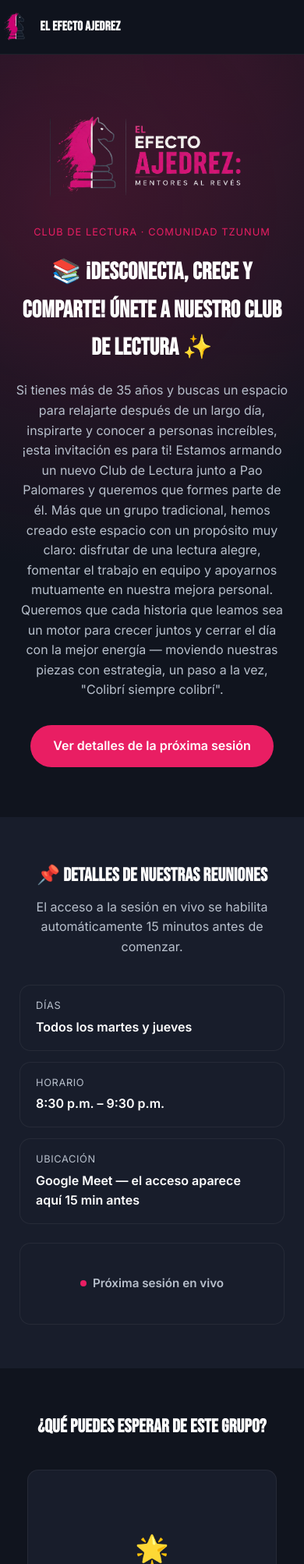
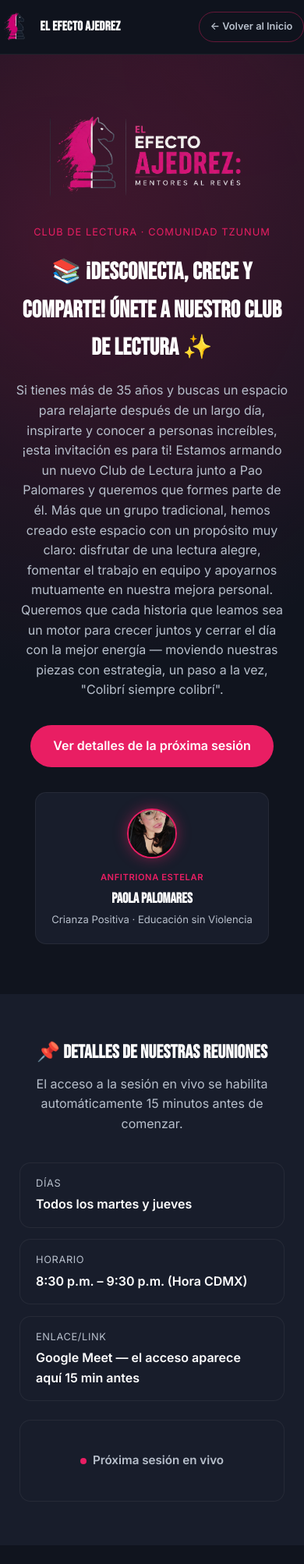
Before and after one commit to dacadomx-collab/efecto-ajedrez, a PHP site: page /club-lectura.html in a window 390 px wide. Shown: the top 2006 px of the page at 78% size. Run offline with PHP 8.4, Linux system fonts and the light colour scheme.

Commit message:
foto de Pao Palomares
foto de Pao Palomares

```diff
--- a/assets/css/main.css
+++ b/assets/css/main.css
@@ -743,6 +743,170 @@ a {
     color: var(--ajedrez-accent);
 }
 
+/* ── BOTÓN "VOLVER AL INICIO" (header, club-lectura.html) ─────────────────── */
+
+.site-header__back-btn {
+    display: inline-flex;
+    align-items: center;
+    gap: 0.4rem;
+    padding: 0.55rem 1.1rem;
+    border-radius: 999px;
+    border: 1px solid rgba(233, 30, 99, 0.4);
+    color: var(--ajedrez-text-muted);
+    text-decoration: none;
+    font-size: 0.85rem;
+    font-weight: 600;
+    transition: color 0.18s ease, border-color 0.18s ease, background-color 0.18s ease;
+}
+
+.site-header__back-btn:hover {
+    color: var(--ajedrez-text);
+    border-color: var(--ajedrez-accent);
+    background-color: var(--ajedrez-accent-soft);
+}
+
+/* ── PERFIL DE LA ANFITRIONA — Paola Palomares ────────────────────────────── */
+
+.club-host-card {
+    display: inline-flex;
+    align-items: center;
+    gap: 1rem;
+    margin: 2rem auto 0;
+    padding: 0.75rem 1.5rem 0.75rem 0.75rem;
+    background-color: var(--ajedrez-bg-elevated);
+    border: 1px solid rgba(255, 255, 255, 0.06);
+    border-radius: 999px;
+    text-align: left;
+}
+
+.club-host-card__photo {
+    width: 64px;
+    height: 64px;
+    border-radius: 50%;
+    object-fit: cover;
+    border: 2px solid var(--ajedrez-accent);
+    box-shadow: 0 0 18px rgba(233, 30, 99, 0.45);
+}
+
+.club-host-card__info {
+    display: flex;
+    flex-direction: column;
+    gap: 0.15rem;
+}
+
+.club-host-card__eyebrow {
+    color: var(--ajedrez-accent);
+    text-transform: uppercase;
+    letter-spacing: 0.05em;
+    font-size: 0.7rem;
+    font-weight: 700;
+}
+
+.club-host-card__name {
+    font-family: var(--font-heading);
+    font-size: 1.15rem;
+    font-weight: 700;
+    margin: 0;
+    color: var(--ajedrez-text);
+}
+
+.club-host-card__role {
+    font-family: var(--font-base);
+    color: var(--ajedrez-text-muted);
+    font-size: 0.82rem;
+    margin: 0;
+}
+
+/* ── BOTÓN FLOTANTE SCROLL-TO-TOP ──────────────────────────────────────────── */
+
+.club-scroll-top {
+    position: fixed;
+    right: 1.25rem;
+    bottom: 1.25rem;
+    z-index: 60;
+    width: 46px;
+    height: 46px;
+    border-radius: 50%;
+    border: none;
+    background-color: var(--ajedrez-accent);
+    color: var(--ajedrez-text);
+    font-size: 1.2rem;
+    line-height: 1;
+    cursor: pointer;
+    opacity: 0;
+    transform: translateY(12px);
+    pointer-events: none;
+    box-shadow: 0 8px 24px rgba(233, 30, 99, 0.35);
+    transition: opacity 0.22s ease, transform 0.22s ease;
+}
+
+.club-scroll-top.is-active {
+    opacity: 1;
+    transform: translateY(0);
+    pointer-events: auto;
+}
+
+.club-scroll-top:hover {
+    transform: translateY(-3px);
+}
+
+/* ── BANNER PROMOCIONAL "CÍRCULO DE LECTURA" (index.php) ──────────────────── */
+
+.club-promo {
+    background:
+        radial-gradient(circle at 15% 30%, var(--ajedrez-accent-soft), transparent 55%),
+        var(--ajedrez-bg-elevated);
+    border: 1px solid rgba(255, 255, 255, 0.06);
+    border-radius: var(--radius-base);
+    padding: 2.25rem 1.75rem;
+    display: flex;
+    flex-wrap: wrap;
+    align-items: center;
+    justify-content: center;
+    gap: 1.75rem;
+    text-align: left;
+}
+
+.club-promo__avatar {
+    width: 88px;
+    height: 88px;
+    border-radius: 50%;
+    object-fit: cover;
+    border: 2px solid var(--ajedrez-accent);
+    box-shadow: 0 0 18px rgba(233, 30, 99, 0.45);
+    flex-shrink: 0;
+}
+
+.club-promo__body {
+    flex: 1 1 320px;
+    max-width: 520px;
+}
+
+.club-promo__eyebrow {
+    display: inline-block;
+    color: var(--ajedrez-accent);
+    text-transform: uppercase;
+    letter-spacing: 0.06em;
+    font-size: 0.78rem;
+    font-weight: 700;
+    margin-bottom: 0.4rem;
+}
+
+.club-promo__title {
+    font-family: var(--font-heading);
+    font-size: clamp(1.2rem, 2.6vw, 1.6rem);
+    margin: 0 0 0.5rem;
+}
+
+.club-promo__text {
+    color: var(--ajedrez-text-muted);
+    margin: 0;
+}
+
+.club-promo__cta {
+    flex-shrink: 0;
+}
+
 /* ── RESPONSIVE — MOBILE FIRST ────────────────────────────────────────────── */
 
 @media (max-width: 720px) {
@@ -761,4 +925,25 @@ a {
     .club-modal__panel {
         padding: 1.75rem 1.5rem;
     }
+
+    .site-header__back-btn {
+        padding: 0.5rem 0.85rem;
+        font-size: 0.8rem;
+    }
+
+    .club-host-card {
+        flex-direction: column;
+        text-align: center;
+        border-radius: var(--radius-base);
+        padding: 1.25rem;
+    }
+
+    .club-host-card__info {
+        align-items: center;
+    }
+
+    .club-promo {
+        flex-direction: column;
+        text-align: center;
+    }
 }
--- a/assets/js/main.js
+++ b/assets/js/main.js
@@ -1,6 +1,7 @@
 document.addEventListener('DOMContentLoaded', function () {
     initLeadForm();
     initClubLectura();
+    initScrollTop();
 });
 
 function initLeadForm() {
@@ -161,3 +162,20 @@ function hideClubModal(modal) {
     modal.classList.remove('is-visible');
     modal.setAttribute('aria-hidden', 'true');
 }
+
+/* ── BOTÓN FLOTANTE SCROLL-TO-TOP ──────────────────────────────────────────── */
+
+function initScrollTop() {
+    const btn = document.getElementById('btn-scroll-top');
+    if (!btn) {
+        return;
+    }
+
+    window.addEventListener('scroll', function () {
+        btn.classList.toggle('is-active', window.scrollY > 400);
+    });
+
+    btn.addEventListener('click', function () {
+        window.scrollTo({ top: 0, behavior: 'smooth' });
+    });
+}
--- a/club-lectura.html
+++ b/club-lectura.html
@@ -31,6 +31,7 @@
                 <img src="assets/img/logo.png" alt="El Efecto Ajedrez: Mentores al Revés" class="site-header__logo">
                 <span class="site-header__brand-name">El Efecto Ajedrez</span>
             </a>
+            <a href="index.php" class="site-header__back-btn">← Volver al Inicio</a>
         </div>
     </header>
 
@@ -44,6 +45,15 @@
                     Si tienes más de 35 años y buscas un espacio para relajarte después de un largo día, inspirarte y conocer a personas increíbles, ¡esta invitación es para ti! Estamos armando un nuevo Club de Lectura junto a Pao Palomares y queremos que formes parte de él. Más que un grupo tradicional, hemos creado este espacio con un propósito muy claro: disfrutar de una lectura alegre, fomentar el trabajo en equipo y apoyarnos mutuamente en nuestra mejora personal. Queremos que cada historia que leamos sea un motor para crecer juntos y cerrar el día con la mejor energía — moviendo nuestras piezas con estrategia, un paso a la vez, "Colibrí siempre colibrí".
                 </p>
                 <a href="#detalles" class="btn btn--primary">Ver detalles de la próxima sesión</a>
+
+                <div class="club-host-card">
+                    <img src="assets/img/PaoPalomares.jpeg" alt="Paola Palomares — Anfitriona del Club de Lectura" class="club-host-card__photo">
+                    <div class="club-host-card__info">
+                        <span class="club-host-card__eyebrow">Anfitriona Estelar</span>
+                        <p class="club-host-card__name">Paola Palomares</p>
+                        <p class="club-host-card__role">Crianza Positiva · Educación sin Violencia</p>
+                    </div>
+                </div>
             </div>
         </section>
 
@@ -61,10 +71,10 @@
                         </li>
                         <li class="club-details__item">
                             <span class="club-details__label">Horario</span>
-                            <span class="club-details__value">8:30 p.m. – 9:30 p.m.</span>
+                            <span class="club-details__value">8:30 p.m. – 9:30 p.m. (Hora CDMX)</span>
                         </li>
                         <li class="club-details__item">
-                            <span class="club-details__label">Ubicación</span>
+                            <span class="club-details__label">Enlace/Link</span>
                             <span class="club-details__value">Google Meet — el acceso aparece aquí 15 min antes</span>
                         </li>
                     </ul>
@@ -133,6 +143,8 @@
         </div>
     </div>
 
+    <button type="button" id="btn-scroll-top" class="club-scroll-top" aria-label="Volver arriba">↑</button>
+
     <script src="assets/js/main.js" defer></script>
 </body>
 </html>
```
Also changed, not shown: index.php (+14 -0 lines), assets/img/PaoPalomares.jpeg (added).
